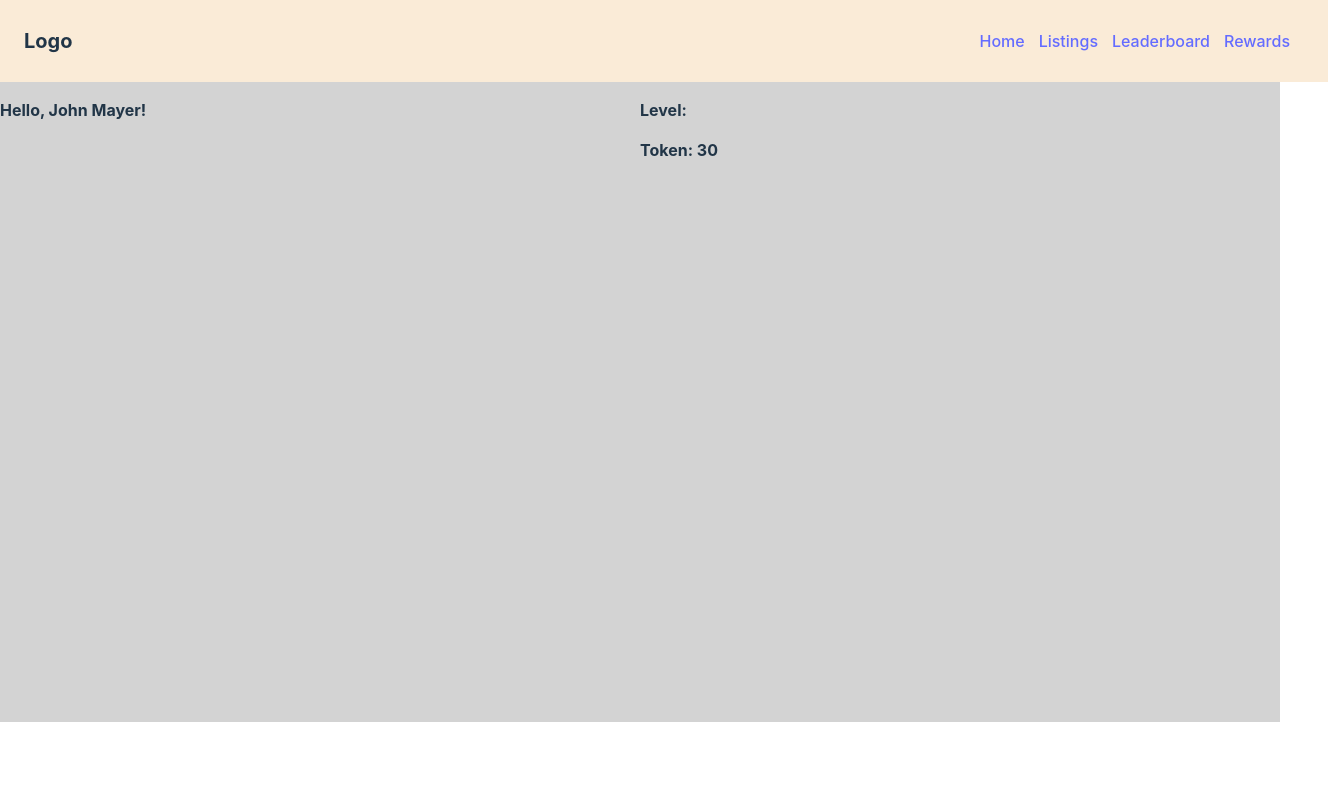
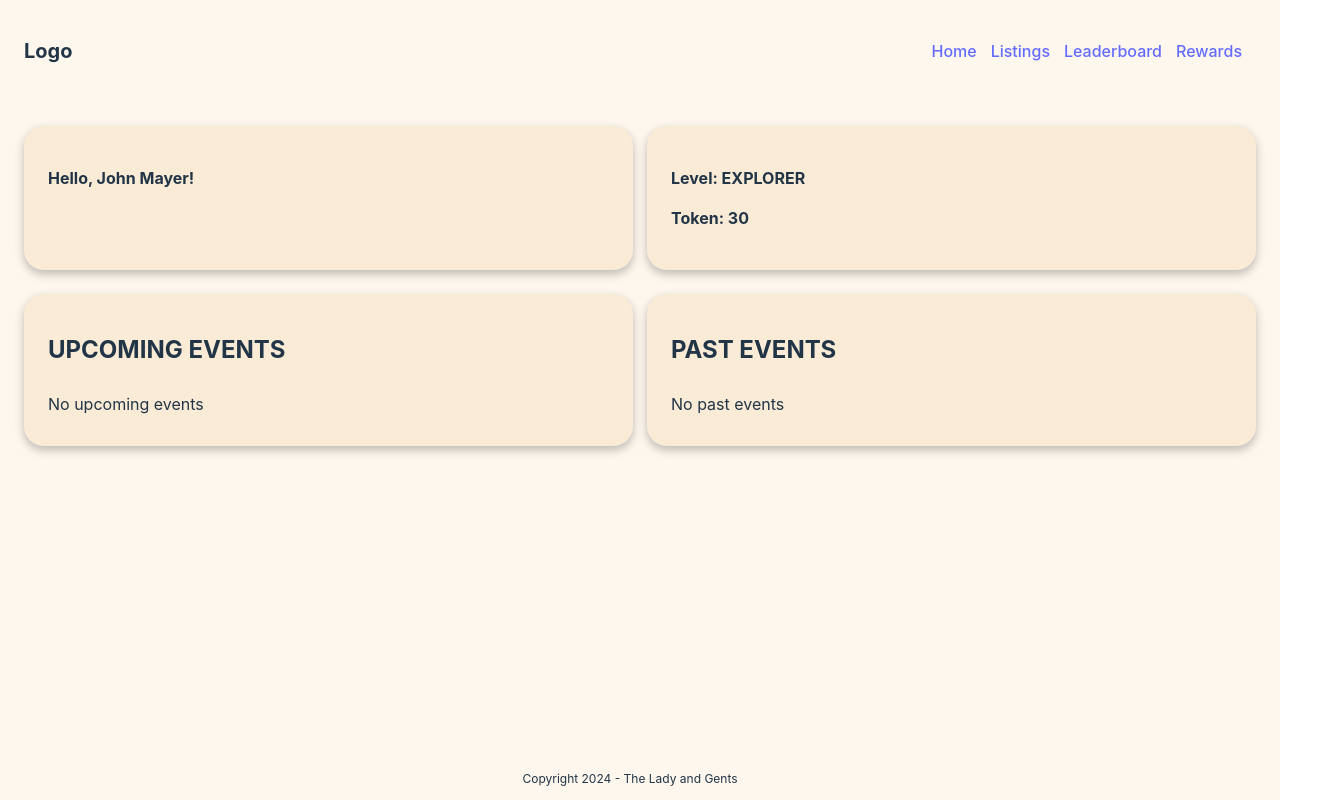
Before and after one commit to vivienphang/angelhack, a React (Vite) app in the folder frontend/tokenteer/: page / in a window 1280 px wide. Shown: the whole page, 1328 px wide, since content can reach past the window. Built offline with nearby package versions, Linux system fonts and the light colour scheme.

Commit message:
(feat): added Events and Footer components, updated UI styling

```diff
--- a/frontend/tokenteer/src/App.jsx
+++ b/frontend/tokenteer/src/App.jsx
@@ -1,18 +1,43 @@
+// import { BrowserRouter, Routes, Route } from "react-router-dom";
+// import Navbar from "./components/Navbar";
+// import Home from "./pages/Home";
+// import { Box } from "@chakra-ui/react";
+
+// const App = () => {
+//   return (
+//     <BrowserRouter>
+//       <Box>
+//         <Routes>
+//           <Route path="/" element={<Navbar />}>
+//             <Route index element={<Home />} />
+//           </Route>
+//         </Routes>
+//       </Box>
+//     </BrowserRouter>
+//   );
+// };
+
+// export default App;
 import { BrowserRouter, Routes, Route } from "react-router-dom";
 import Navbar from "./components/Navbar";
+import Footer from "./components/Footer";
 import Home from "./pages/Home";
 import { Box } from "@chakra-ui/react";
 
 const App = () => {
   return (
     <BrowserRouter>
+      <Navbar /> {/* Navbar is placed outside the Routes */}
       <Box>
         <Routes>
-          <Route path="/" element={<Navbar />}>
-            <Route index element={<Home />} />
-          </Route>
+          <Route path="/" element={<Home />} />
+          {/* Additional routes go here */}
+          {/* <Route path="/listings" element={<Listings />} /> */}
+          {/* <Route path="/leaderboard" element={<Leaderboard />} />
+          <Route path="/rewards" element={<Rewards />} /> */}
         </Routes>
       </Box>
+      <Footer />
     </BrowserRouter>
   );
 };
--- /dev/null
+++ b/frontend/tokenteer/src/components/Events.jsx
@@ -0,0 +1,23 @@
+import { Box, Flex, Text } from "@chakra-ui/react";
+
+const Events = () => {
+  // Query events API call
+
+  return (
+    <Flex width="100%" height="50%" padding="0px 24px 24px 24px" gap="14px">
+      <Box id="upcoming-events" width="50%" borderRadius="20px" padding="14px 24px" bgColor="antiquewhite" boxShadow="0px 4px 10px rgba(0, 0, 0, 0.25)">
+        <Text id="upcoming-events-header" fontSize="24px" fontWeight="bold">UPCOMING EVENTS</Text>
+        <Text>No upcoming events</Text>
+      </Box>
+      <Box id="past-events" width="50%" borderRadius="20px" padding="14px 24px" bgColor="antiquewhite" boxShadow="0px 4px 10px rgba(0, 0, 0, 0.25)">
+        <Text id="past-events-header" fontSize="24px" fontWeight="bold">PAST EVENTS</Text>
+        <Text mb={0}>
+          No past events
+        </Text>
+        {/* <Text fontWeight="bold">Token: {token} </Text> */}
+      </Box>
+    </Flex>
+  );
+};
+
+export default Events;
--- /dev/null
+++ b/frontend/tokenteer/src/components/Footer.jsx
@@ -0,0 +1,21 @@
+import { Box, Text, Flex } from "@chakra-ui/react";
+const Footer = () => {
+  return (
+    <Box>
+      <Flex
+        h="10%"
+        w="100%"
+        alignItems="center"
+        padding="16px 24px"
+        justifyContent="center"
+        overflow-x="hidden"
+      >
+        <Text mr="20px" fontSize="12px">
+          Copyright 2024 - The Lady and Gents
+        </Text>
+      </Flex>
+    </Box>
+  );
+};
+
+export default Footer;
--- a/frontend/tokenteer/src/components/Navbar.jsx
+++ b/frontend/tokenteer/src/components/Navbar.jsx
@@ -1,12 +1,13 @@
 import { Box, Text, Flex, Link } from "@chakra-ui/react";
 import { Outlet } from "react-router-dom";
+
 const Navbar = () => {
   return (
     <Box>
       <Flex
-        h="50px"
+        h="10%"
         w="100%"
-        bgColor="antiquewhite"
+        // bgColor="antiquewhite"
         alignItems="center"
         padding="16px 24px"
         justifyContent="space-between"
@@ -16,7 +17,7 @@ const Navbar = () => {
           Logo
         </Text>
         <Flex>
-          <Link pr="14px" href="/home">
+          <Link pr="14px" href="/">
             Home
           </Link>
           <Link pr="14px" href="/listings">
@@ -31,7 +32,7 @@ const Navbar = () => {
         </Flex>
       </Flex>
       <Box display="flex" justifyContent="center" w="100%">
-          <Outlet />
+        <Outlet />
       </Box>
     </Box>
   );
--- a/frontend/tokenteer/src/components/UserNameAndBadges.jsx
+++ b/frontend/tokenteer/src/components/UserNameAndBadges.jsx
@@ -3,20 +3,62 @@ import { Box, Flex, Text } from "@chakra-ui/react";
 const UserNameAndBadges = ({ username }) => {
   const { token, name } = username; // Destructure for easier access
   const BADGES = {
-    EXPLORER: 'explorer',
-    VOYAGES: 'voyages',
-    NAVIGATOR: 'navigator',
-    ADVENTURER: 'adventurer',
-    PIONEER: 'pioneer',
-    NONE: 'none'
+    EXPLORER: "explorer",
+    VOYAGES: "voyages",
+    NAVIGATOR: "navigator",
+    ADVENTURER: "adventurer",
+    PIONEER: "pioneer",
+    NONE: "none",
+  };
+  let badgeKey; // This will be used to select the case in the switch statement
+
+  // Determine the badge key based on token range
+  if (token >= 100) {
+    badgeKey = "PIONEER";
+  } else if (token >= 75) {
+    badgeKey = "ADVENTURER";
+  } else if (token >= 50) {
+    badgeKey = "NAVIGATOR";
+  } else if (token >= 35) {
+    badgeKey = "VOYAGES";
+  } else if (token >= 20) {
+    badgeKey = "EXPLORER";
+  } else {
+    badgeKey = "NONE";
   }
+
+  // Switch statement to assign the badge based on the determined badgeKey
+  let badge;
+  switch (badgeKey) {
+    case "PIONEER":
+      badge = BADGES.PIONEER;
+      break;
+    case "ADVENTURER":
+      badge = BADGES.ADVENTURER;
+      break;
+    case "NAVIGATOR":
+      badge = BADGES.NAVIGATOR;
+      break;
+    case "VOYAGER":
+      badge = BADGES.VOYAGES;
+      break;
+    case "EXPLORER":
+      badge = BADGES.EXPLORER;
+      break;
+    default:
+      // eslint-disable-next-line no-unused-vars
+      badge = BADGES.NONE;
+  }
+
   return (
-    <Flex width="100%">
-      <Box id="welcome-user" width="50%">
+    <Flex width="100%" height="50%" padding="24px" gap="14px">
+      <Box id="welcome-user" width="50%" borderRadius="20px" padding="24px" bgColor="antiquewhite" boxShadow="0px 4px 10px rgba(0, 0, 0, 0.25)">
         <Text fontWeight="bold">Hello, {name}!</Text>
       </Box>
-      <Box width="50%">
-        <Text mb={0} fontWeight="bold">Level: </Text>
+      <Box id="userBadgeAndToken" width="50%" borderRadius="20px" padding="24px" bgColor="antiquewhite" boxShadow="0px 4px 10px rgba(0, 0, 0, 0.25)">
+        <Text mb={0} fontWeight="bold">
+          Level: {badge.toUpperCase()}
+        </Text>
         <Text fontWeight="bold">Token: {token} </Text>
       </Box>
     </Flex>
--- a/frontend/tokenteer/src/index.css
+++ b/frontend/tokenteer/src/index.css
@@ -12,6 +12,23 @@
   -webkit-font-smoothing: antialiased;
   -moz-osx-font-smoothing: grayscale;
 }
+*,
+*::before,
+*::after {
+  box-sizing: border-box;
+}
+
+html,
+body {
+  margin: 0;
+  padding: 0;
+  width: 100%; /*  Ensures the body takes up the full width */
+  overflow-x: hidden; /* Prevents horizontal overflow which can cause scrollbars */
+  height: 100%; /* Ensures the body takes full height of the viewport */
+  display: flex; /* Adds display flex to ensure flex properties are applied globally */
+  flex-direction: column; /* Ensures that flex children are arranged in a column */
+  background-color: #fdf7ed;
+}
 
 a {
   font-weight: 500;
@@ -22,12 +39,12 @@ a:hover {
   color: #535bf2;
 }
 
-body {
+/* body {
   margin: 0;
   display: flex;
   width: 100%;
   height: 100%;
-}
+} */
 
 h1 {
   font-size: 3.2em;
--- a/frontend/tokenteer/src/pages/Home.jsx
+++ b/frontend/tokenteer/src/pages/Home.jsx
@@ -1,5 +1,6 @@
 import { Box } from "@chakra-ui/react";
 import UserNameAndBadges from "../components/UserNameAndBadges";
+import Events from "../components/Events";
 
 const dataApiResult = {
   name: 'John Mayer',
@@ -7,8 +8,9 @@ const dataApiResult = {
 }
 const Home = () => {
   return (
-    <Box id="home-box" bgColor="lightgrey" minH="80vh" minW="100vw">
+    <Box id="home-box" minH="80vh" w="100%">
       <UserNameAndBadges username={dataApiResult} />
+      <Events username={dataApiResult} />
     </Box>
   );
 };
```
